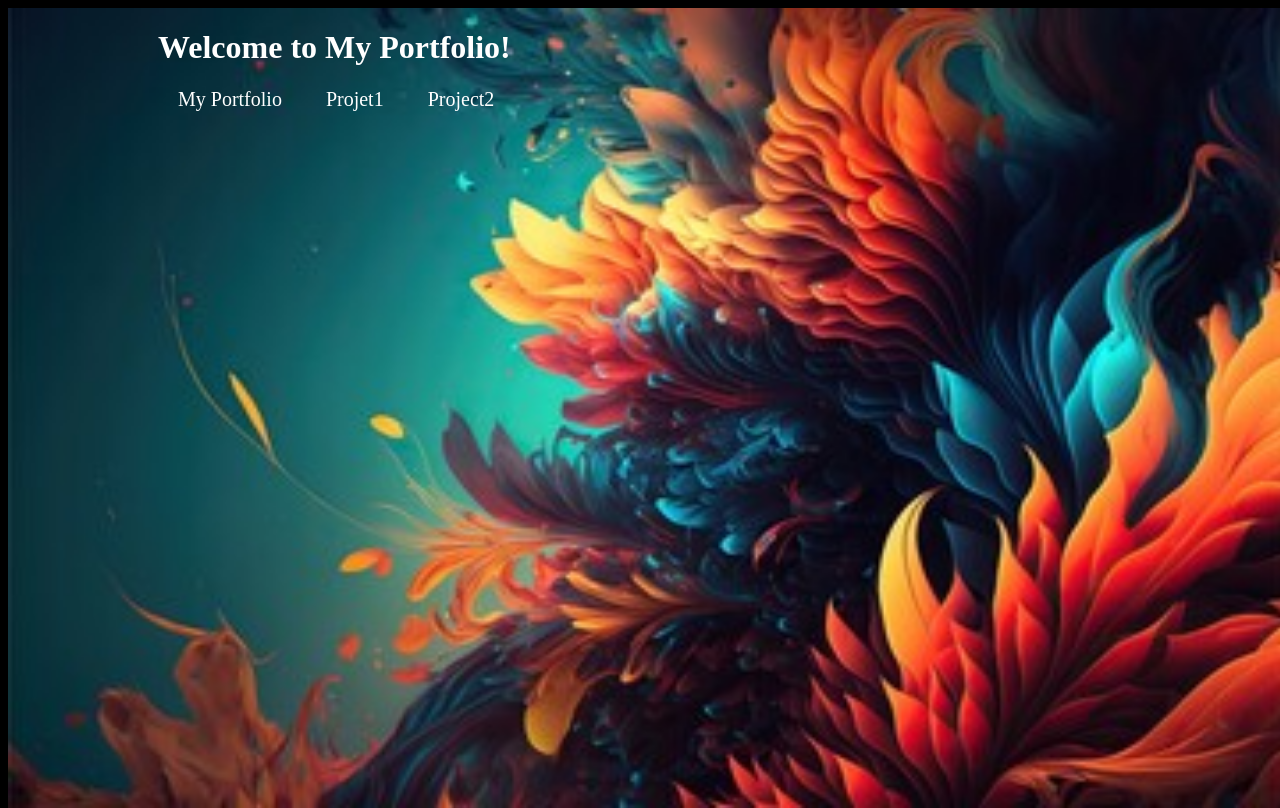
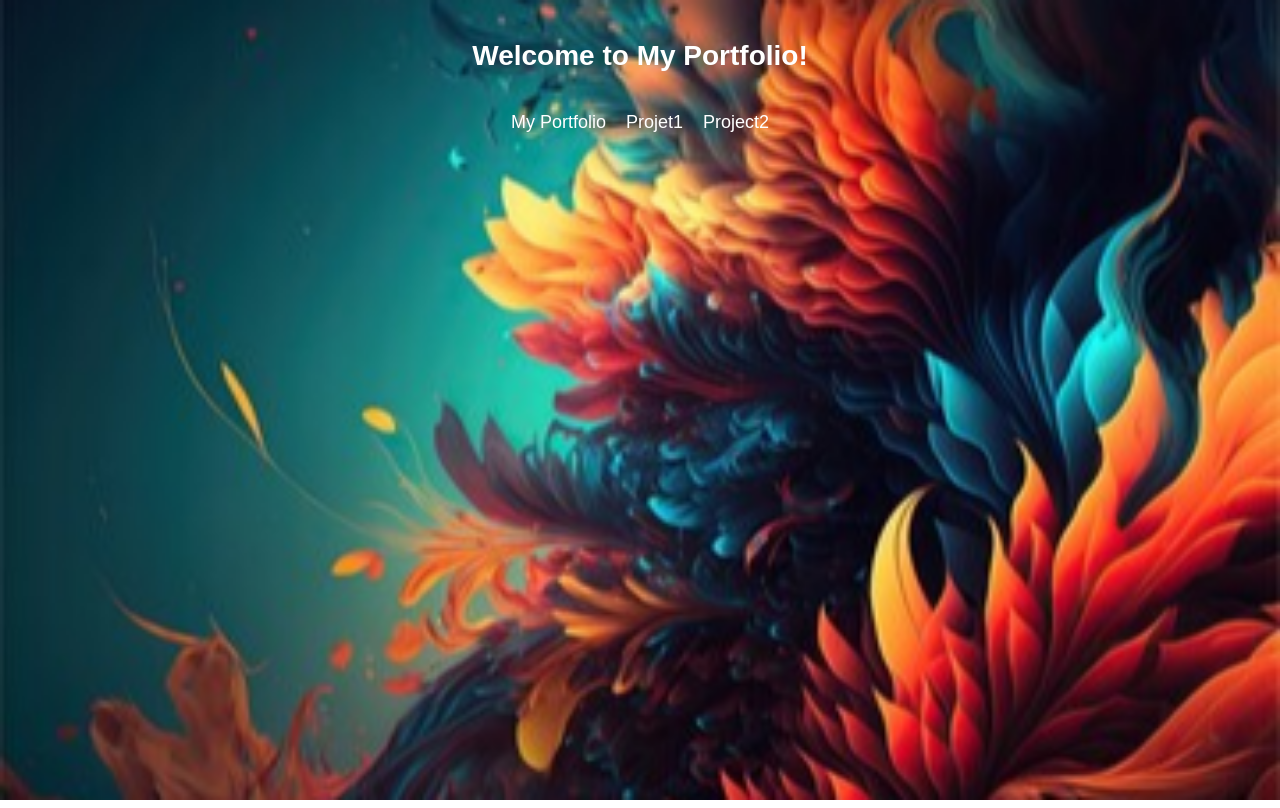
Before and after one commit to UmarUsmanAhmad/Umar-sPort, a plain HTML site: page portfolio.html in a window 1280 px wide. Drawn offline with Linux system fonts and the light colour scheme.

Commit message:
Umar's Proj

```diff
--- a/drum.css
+++ b/drum.css
@@ -2,9 +2,8 @@ body {
   text-align: center;
   background-color: #283149;
 }
-
- h1 {
-  font-size: 5rem;
+h1 {
+   font-size: 5rem;
   color: #DBEDF3;
   font-family: "Arvo", cursive;
   text-shadow: 3px 0 #DA0463;
--- a/drum.js
+++ b/drum.js
@@ -8,7 +8,7 @@ buttons.forEach(button =>{
  function drumfun(){
     var buttText=this.innerHTML;
     makesound(buttText);
-    }
+     }
 
 
 document.addEventListener("keypress",function(event){
--- a/index.css
+++ b/index.css
@@ -3,9 +3,8 @@
     background-color: black;
 }
 .image{
-    width: 1000px;
-    height: 1000px;
-    border-radius: 50%;
+    width: a;
+    height: auto;
     position: absolute;
     margin-left: 500px;
 }
@@ -19,20 +18,20 @@ justify-content: space-between;
 flex-wrap: wrap;
 
 }
+
 nav ul li{
     display: inline;
     list-style: none;
     margin: 10px 20px;
 }
 nav ul li a{
-
     color: white;
     text-decoration: none;
     font-size: 20px;
     position: relative;
     background-color: transparent;
 }
-nav ul li a::after{
+ nav ul li a::after{
     content: '';
     background: red;
     width: 0;
@@ -64,20 +63,15 @@ nav ul li a:hover::after{
 }
 .header1{
     text-align: center;
+    display: grid;
+    grid-template-columns: auto;
+    grid-template-rows: auto;
+    grid-area: auto;
 }
-.welcome{
-    position: absolute;
-    background-color: transparent;
-    margin-left: 150px;
-}
-.img{
-    position: absolute;
-    width: 100%;
-    height: 100%;
-}
+
 .ulist{
-    margin-top: 80px;
-    margin-left: 110px;
+    margin-top: auto;
+    margin-left: auto;
 }
 .header-cal{
     text-align: center;
@@ -95,3 +89,10 @@ background-color: black;
 text-align: center;
 font-size: 2rem;
 }
+@media only screen and (max-width: 768px) {
+    .image {
+      width: 100%;
+      height: auto;
+      margin-left: 0;
+    }
+}
--- a/index.js
+++ b/index.js
@@ -21,7 +21,7 @@ buttons.forEach(button => {
     var result=box.value=eval(box.value);
     return(result);
 }
- else{
+  else{
     box.value += buttontext;
     return;
  }
--- a/portfolio.html
+++ b/portfolio.html
@@ -4,11 +4,99 @@
     <meta charset="UTF-8">
     <meta name="viewport" content="width=device-width, initial-scale=1.0">
     <title>Portfolio</title>
-    <link rel="stylesheet" href="./index.css">
+    <style>
+* {
+  margin: 0;
+  padding: 0;
+  box-sizing: border-box;
+  color: white;
+}
+
+body {
+  font-family: Arial, sans-serif;
+  overflow: hidden;
+}
+
+.container1 {
+  max-width: 1200px;
+  margin: 0 auto;
+  padding: 20px;
+}
+
+.header1 {
+  text-align: center;
+  margin-top: 40px;
+}
+
+.image {
+  position: fixed;
+  top: 0;
+  left: 0;
+  width: 100%;
+  height: 100%;
+  object-fit: cover;
+  z-index: -1;
+}
+
+.welcome {
+  font-size: 28px;
+  margin-bottom: 20px;
+  background-color: transparent;
+}
+
+.ulist {
+  display: flex;
+  justify-content: center;
+  list-style: none;
+}
+
+.ulist li {
+  margin: 0 10px;
+}
+
+.ulist li a {
+  text-decoration: none;
+  font-size: 18px;
+  position: relative;
+}
+
+.ulist li a::after {
+  content: '';
+  background: red;
+  width: 0;
+  height: 3px;
+  position: absolute;
+  left: 0;
+  bottom: -6px;
+  transition: width 0.5s;
+}
+
+.ulist li a:hover::after {
+  width: 100%;
+ }
+
+@media only screen and (max-width: 800px) {
+  .image {
+    width: 100%;
+    margin: 0 auto;
+  }
+
+  .welcome {
+    font-size: 40px;
+  }
+
+  .ulist li a {
+    font-size: 20px;
+  }
+}
+
+
+    </style>
 </head>
 <body>
-     <img class="img" src="./Wallpaper(Umar's).jpeg" alt="">
+
 <div class="header1">
+    <img class="image" src="./Wallpaper(Umar's).jpeg" alt="">
     <h1 class="welcome">Welcome to My Portfolio!</h1>
     <div class="container1">
     <nav>
```
Also changed, not shown: Calculator.html (+1 -1 lines), about.html (+1 -1 lines), drum.html (+1 -1 lines), home.html (+1 -1 lines), index.html (+2 -2 lines).
